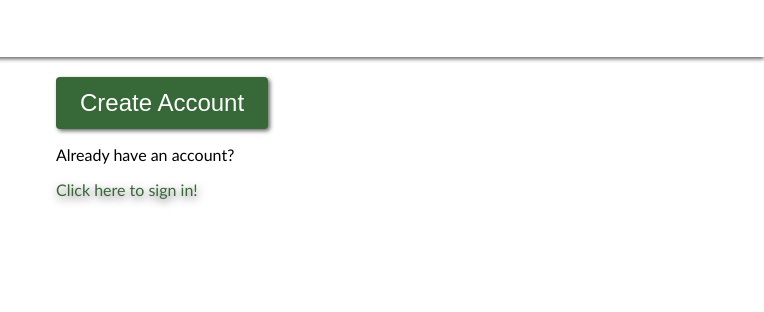
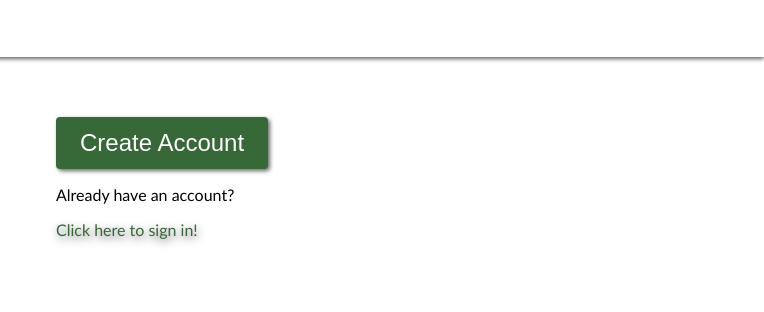
Before and after one commit to RSKonkle/odin-signup-form, a plain HTML site: page index.html in a window 1280 px wide. Shown: the part 693-1005 px from the top of the page, 516-1280 px from the left. Before the commit the page ends 928 px from the top, so only its background shows below. Drawn offline with Linux system fonts and the light colour scheme.

Commit message:
Edit padding on submit button

```diff
--- a/styles.css
+++ b/styles.css
@@ -104,7 +104,7 @@ form legend {
 }
 
 .content-wrap-bottom {
-    padding: 20px 60px
+    padding: 60px 60px
 }
 
 .content-wrap-bottom button {
```
